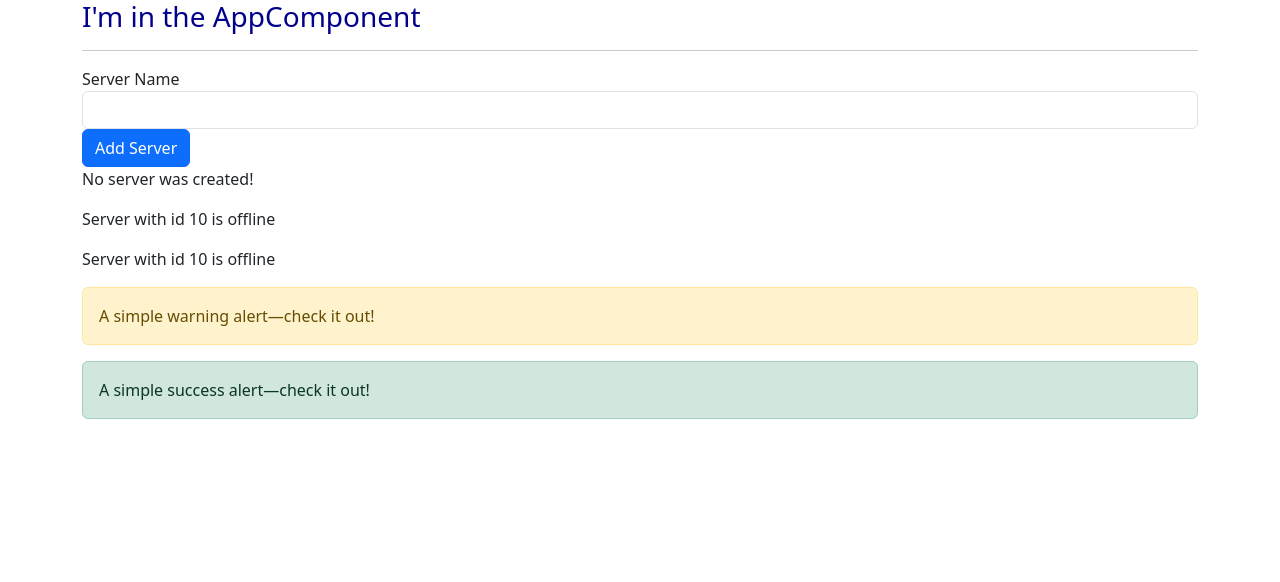
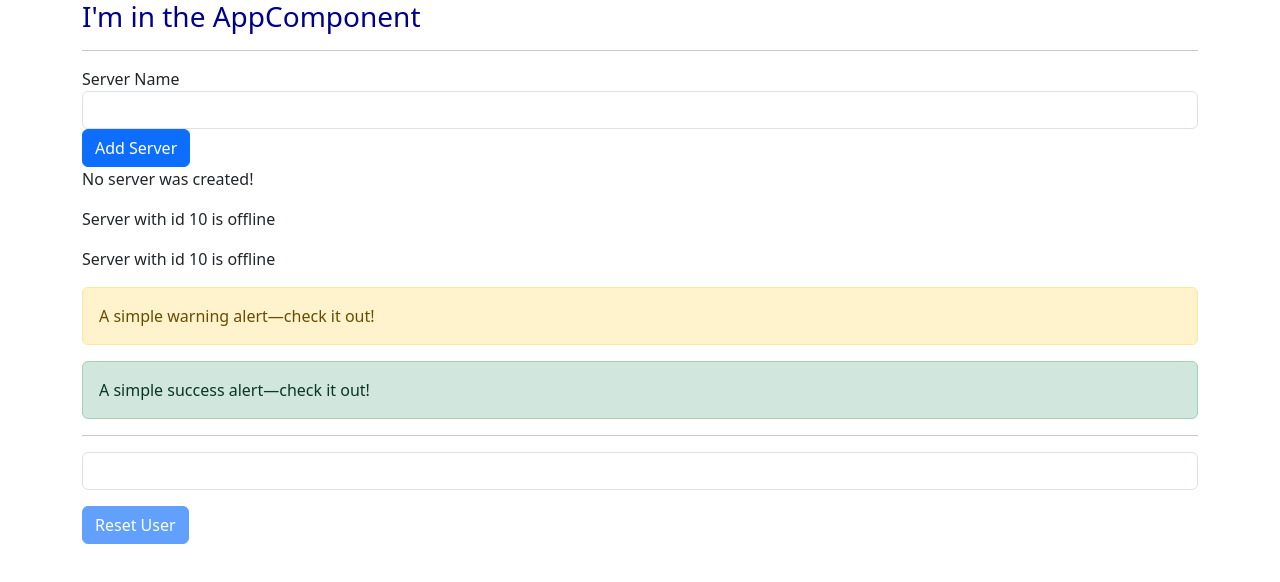
Before and after one commit to developerwill/angular-learning, an Angular app: page / in a window 1280 px wide. Shown: the top 582 px of the page. Built offline with nearby package versions, Linux system fonts and the light colour scheme.

Commit message:
Data binding assignment

```diff
--- a/src/app/app.component.html
+++ b/src/app/app.component.html
@@ -7,8 +7,15 @@
             <app-warning-alert />
             <app-success-alert />
 
-            <!-- <div class="app-servers"></div> -->
-            <!-- <div app-servers></div> -->
+            <hr>
+
+            <input type="text" class="form-control" [(ngModel)]="username">
+
+            <p>{{ username }}</p>
+
+            <button class="btn btn-primary" [disabled]="username === ''" (click)="username = ''">
+                Reset User
+            </button>
         </div>
     </div>
 </div>
--- a/src/app/app.component.ts
+++ b/src/app/app.component.ts
@@ -6,5 +6,6 @@
     styleUrls: ['./app.component.css']
 })
 export class AppComponent {
-    title = 'angular-app';
+    title: string = '';
+    username: string = '';
 }
```
